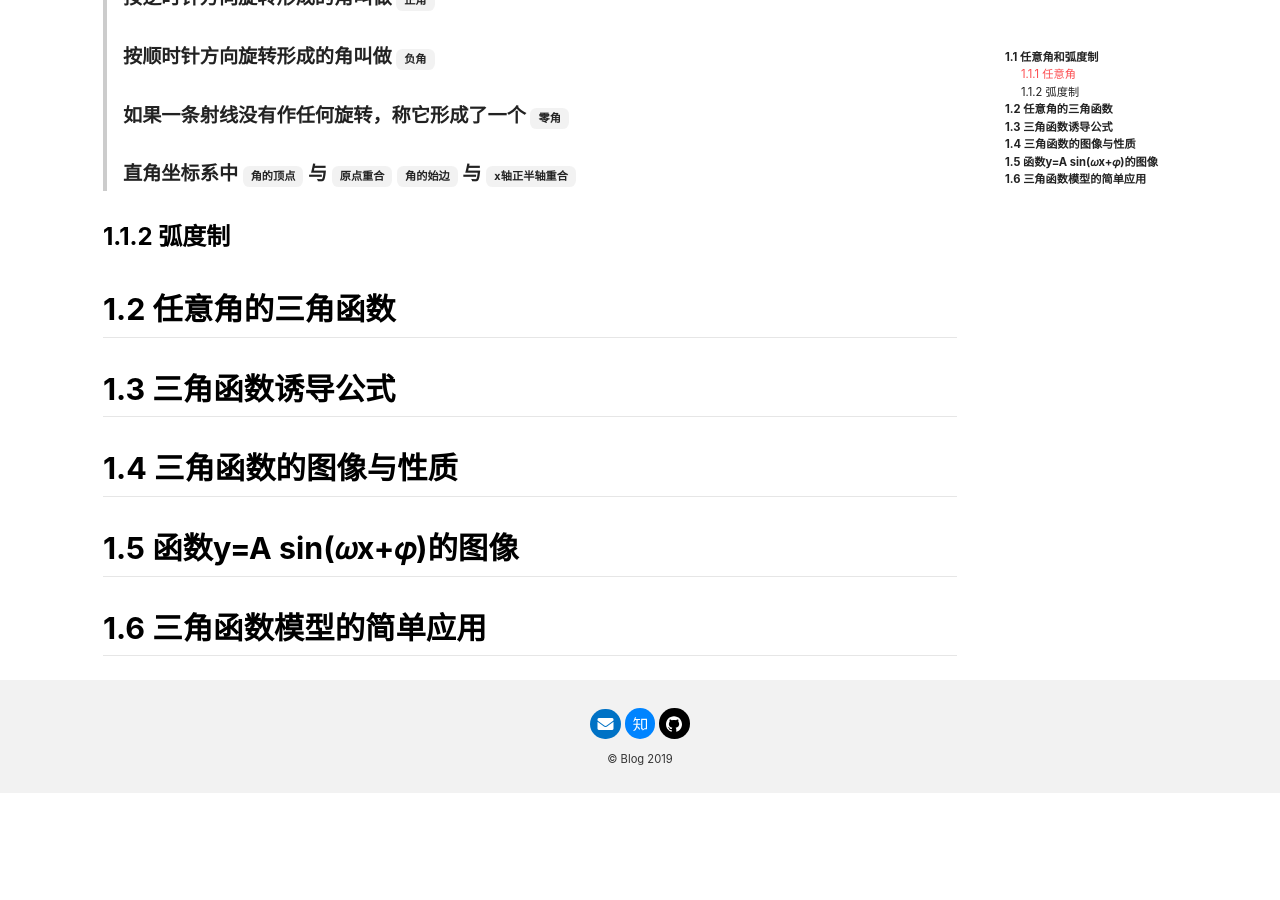
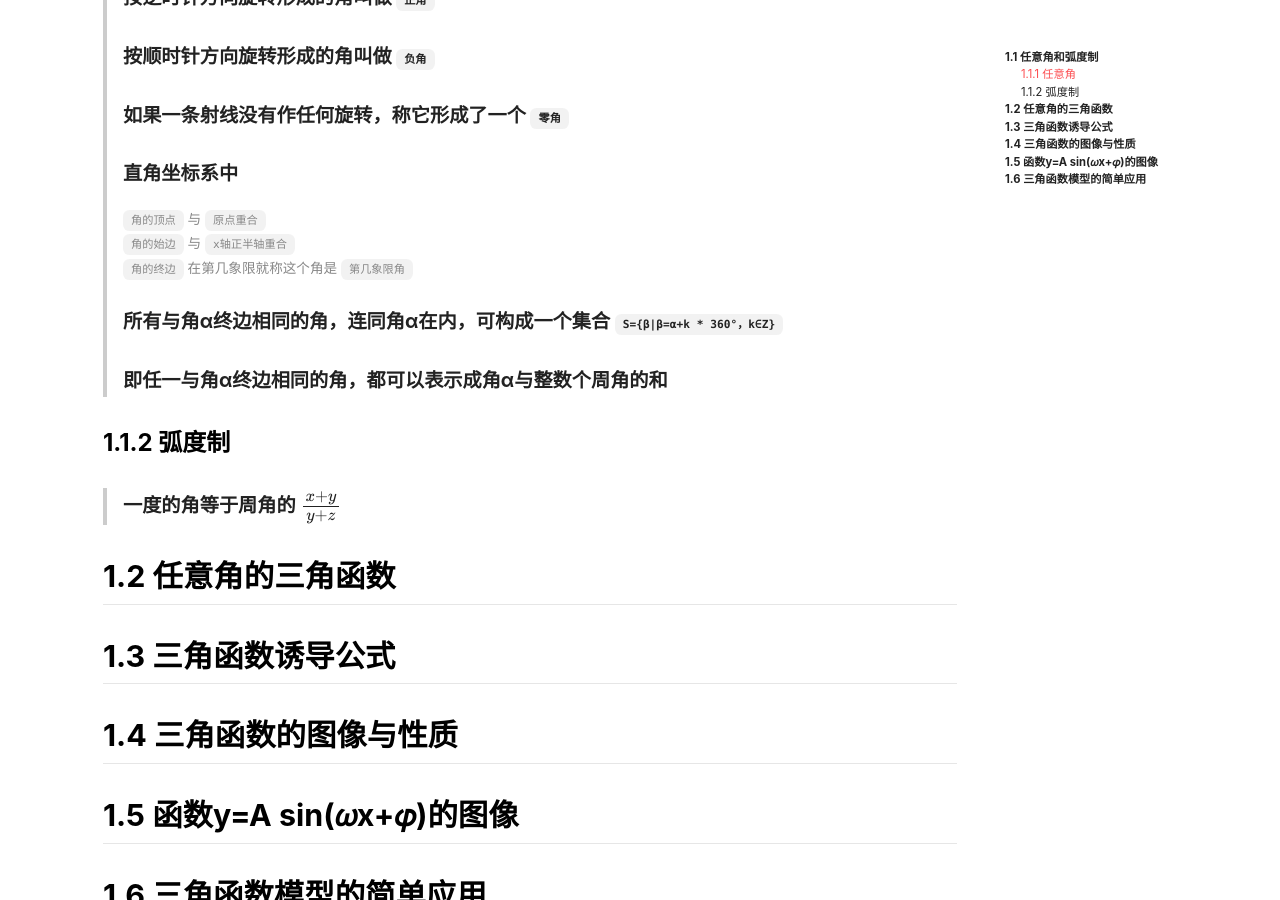
Before and after one commit to Git-WeStudio/Git-WeStudio.Github.io, a Jekyll site: the page built from _posts/2019-12-8-1.md, in a window 1280 px wide and 900 px high, scrolled down 776 px. Built offline with Jekyll 4.4.1, drawn with Linux system fonts in a browser that asks for light colours; nearby versions of some CDN libraries; formulas are drawn with MathJax 3; before the commit the page ends 1569 px from its top, so only the background shows below that.

Commit message:
Update 2019-12-8-1.md

```diff
--- a/_posts/2019-12-8-1.md
+++ b/_posts/2019-12-8-1.md
@@ -21,9 +21,16 @@ tags: 数学
 > #### 按逆时针方向旋转形成的角叫做 `正角`
 > #### 按顺时针方向旋转形成的角叫做 `负角`
 > #### 如果一条射线没有作任何旋转，称它形成了一个 `零角`
-> #### 直角坐标系中 `角的顶点` 与 `原点重合` `角的始边` 与 `x轴正半轴重合`
+> #### 直角坐标系中
+`角的顶点` 与 `原点重合`
+`角的始边` 与 `x轴正半轴重合`
+`角的终边` 在第几象限就称这个角是 `第几象限角`
+> #### 所有与角α终边相同的角，连同角α在内，可构成一个集合 `S={β|β=α+k * 360°，k∈Z}`
+> #### 即任一与角α终边相同的角，都可以表示成角α与整数个周角的和
 
 ### 1.1.2 弧度制
+
+> #### 一度的角等于周角的 $\frac{x+y}{y+z}$
 
 ## 1.2 任意角的三角函数
 
```
Also changed, not shown: other parts of _posts/2019-12-8-1.md (+1 -1 lines).
